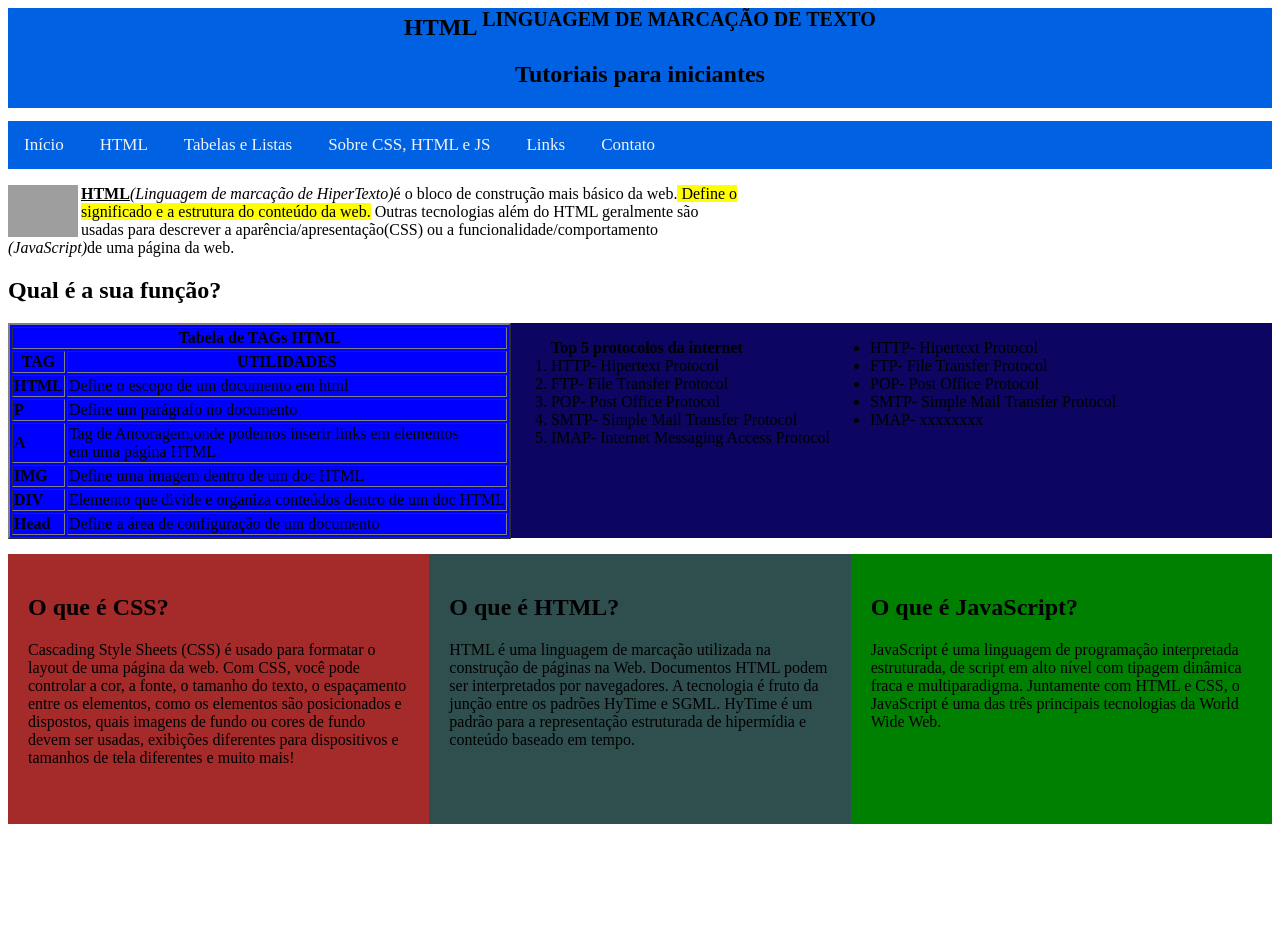
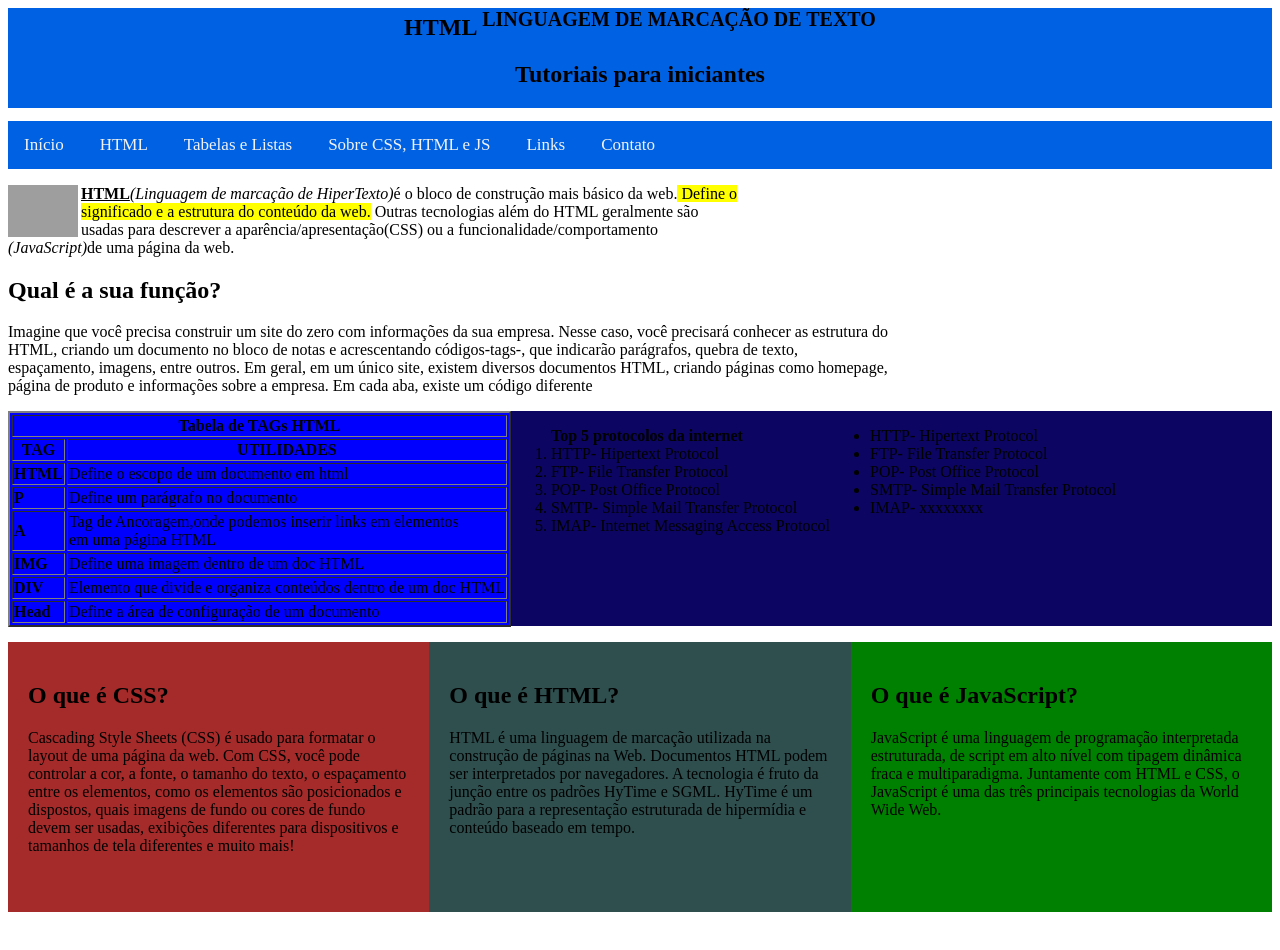
Before and after one commit to higorrei5/jarvis, a plain HTML site: page index.html in a window 1280 px wide. Shown: the top 950 px of the page. Drawn offline with Linux system fonts and the light colour scheme; grey boxes are pictures that could not be loaded.

Commit message:
Correção de texto

```diff
--- a/index.html
+++ b/index.html
@@ -39,7 +39,15 @@
             página da web.
         </p>
         <h2><strong>Qual é a sua função?</strong></h2>
-        <p></p>
+        <p>Imagine que você precisa construir um site do zero com informações da sua empresa. Nesse caso, você precisará conhecer as estrutura do<br>
+        HTML, criando um documento no bloco de notas e acrescentando códigos-tags-, que indicarão parágrafos, quebra de texto,<br> espaçamento, imagens, entre outros.
+        Em geral, em um único site, existem diversos documentos HTML, criando páginas como homepage,<br>
+        página de produto e informações sobre a empresa. Em cada aba, existe um código diferente
+
+
+
+
+    </p>
     </section>
 
     <table border="2" style="background-color: blue" align="left">
```
